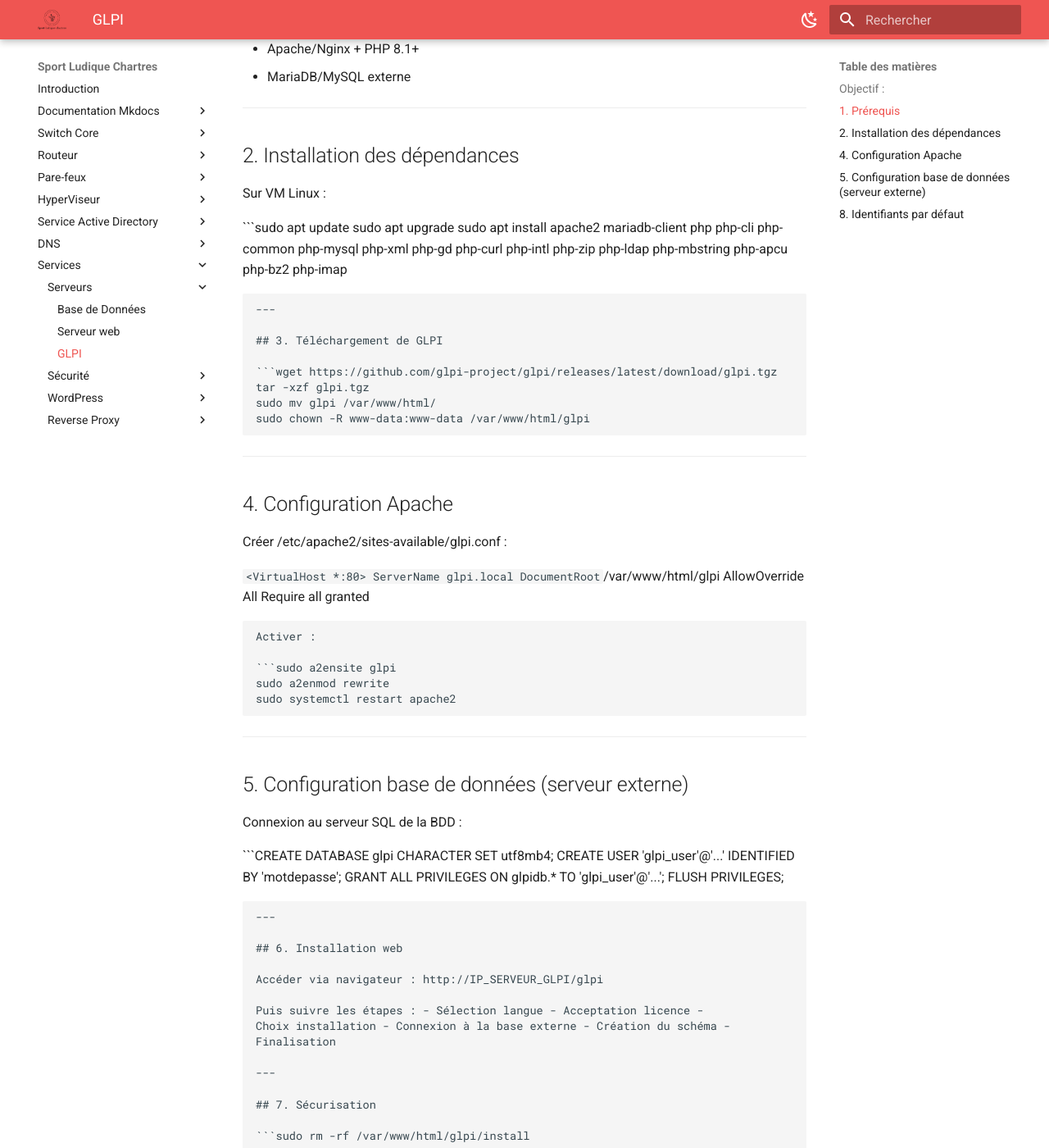
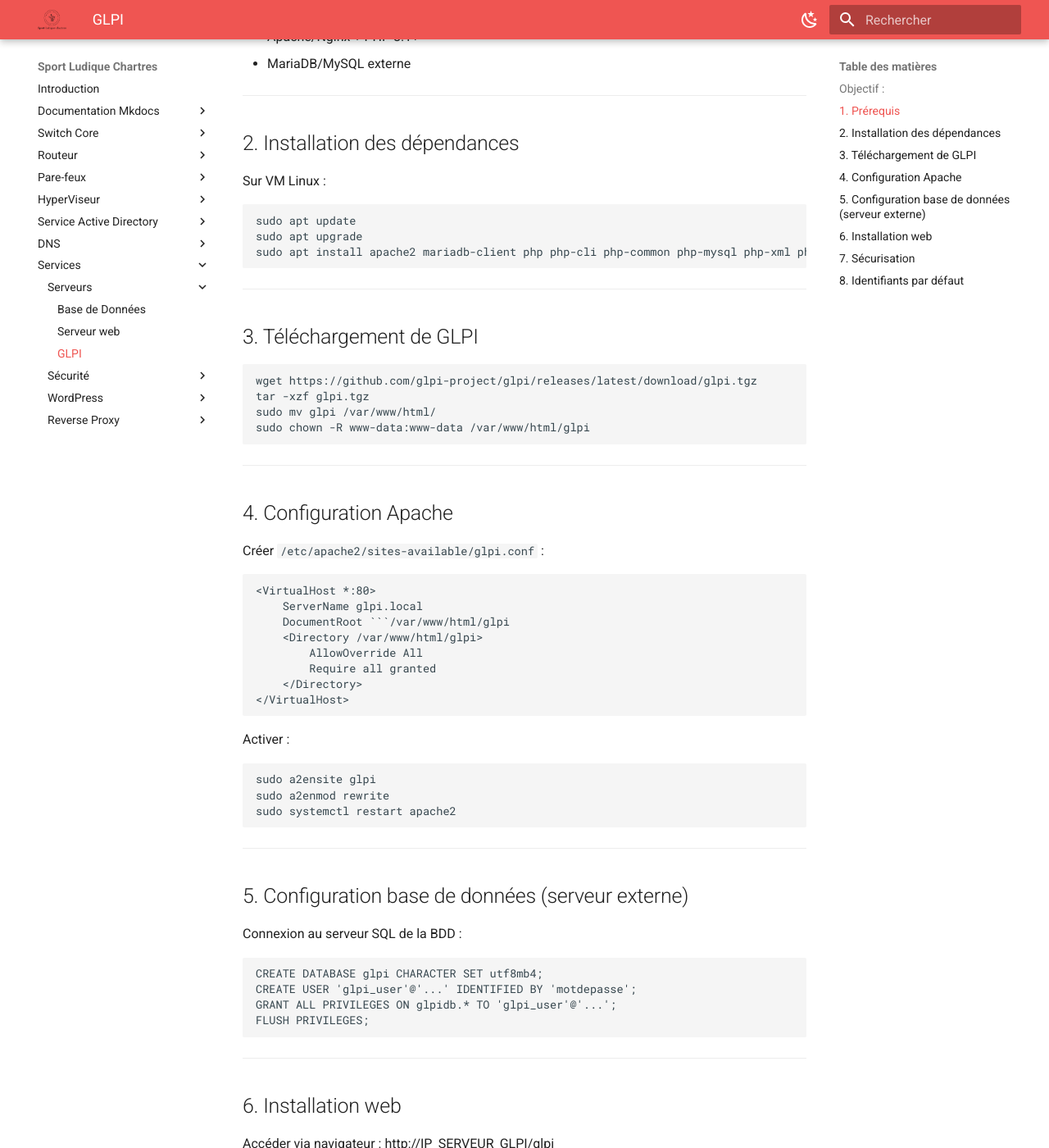
Before and after one commit to Sym-0ne/sport-ludique-Chartres, an MkDocs documentation site: the page built from docs/Services/Glpi.md, in a window 1280 px wide and 1400 px high, scrolled down 662 px. Shown: the whole window at 82% size. Built offline with MkDocs 1.6.1 and Material for MkDocs 9.7.7, drawn with Linux system fonts in a browser that asks for light colours; some of the changed text lies outside the part shown.

Commit message:
modif doc glpi

````diff
--- a/docs/Services/Glpi.md
+++ b/docs/Services/Glpi.md
@@ -9,7 +9,7 @@
 
 En résumé, GLPI est un outil essentiel pour organiser, superviser et optimiser l’ensemble des activités du service informatique.
 
----d
+---
 
 ## 1. Prérequis
 
@@ -24,8 +24,8 @@
 ## 2. Installation des dépendances
 
 Sur VM Linux :
-
-```sudo apt update
+```
+sudo apt update
 sudo apt upgrade
 sudo apt install apache2 mariadb-client php php-cli php-common php-mysql php-xml php-gd php-curl php-intl php-zip php-ldap php-mbstring php-apcu php-bz2 php-imap
 ```
@@ -33,8 +33,8 @@
 ---
 
 ## 3. Téléchargement de GLPI
-
-```wget https://github.com/glpi-project/glpi/releases/latest/download/glpi.tgz
+```
+wget https://github.com/glpi-project/glpi/releases/latest/download/glpi.tgz
 tar -xzf glpi.tgz
 sudo mv glpi /var/www/html/
 sudo chown -R www-data:www-data /var/www/html/glpi
@@ -44,9 +44,10 @@
 
 ## 4. Configuration Apache
 
-Créer /etc/apache2/sites-available/glpi.conf :
+Créer ```/etc/apache2/sites-available/glpi.conf``` :
 
-```<VirtualHost *:80>
+```
+<VirtualHost *:80>
     ServerName glpi.local
     DocumentRoot ```/var/www/html/glpi
     <Directory /var/www/html/glpi>
@@ -57,8 +58,8 @@
 ```
 
 Activer :
-
-```sudo a2ensite glpi
+```
+sudo a2ensite glpi
 sudo a2enmod rewrite
 sudo systemctl restart apache2
 ```
@@ -68,8 +69,8 @@
 ## 5. Configuration base de données (serveur externe)
 
 Connexion au serveur SQL de la BDD :
-
-```CREATE DATABASE glpi CHARACTER SET utf8mb4;
+```
+CREATE DATABASE glpi CHARACTER SET utf8mb4;
 CREATE USER 'glpi_user'@'...' IDENTIFIED BY 'motdepasse';
 GRANT ALL PRIVILEGES ON glpidb.* TO 'glpi_user'@'...';
 FLUSH PRIVILEGES;
````
